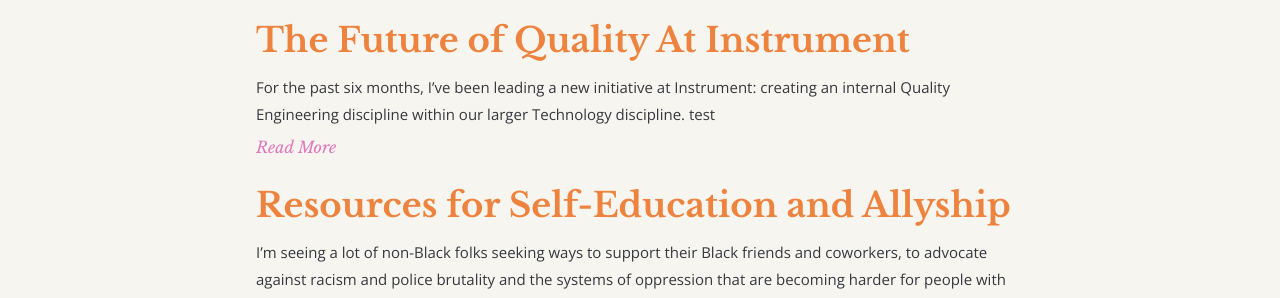
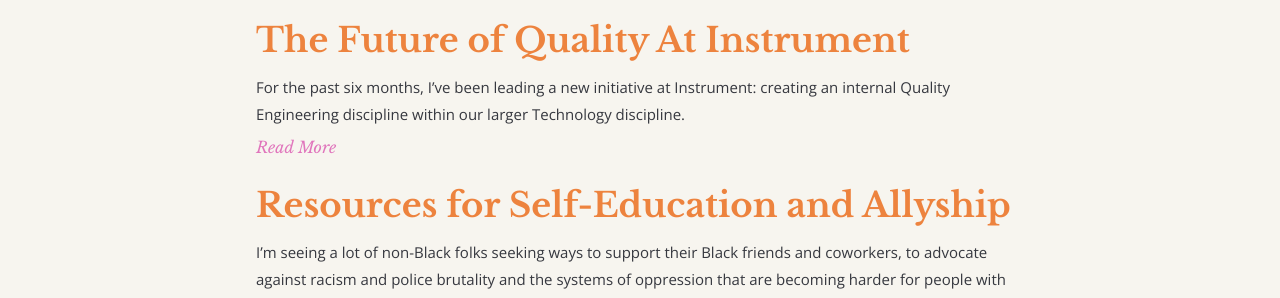
Before and after one commit to angelariggs/angelariggs.github.io, a Jekyll site: the page built from articles.md, in a window 1280 px wide and 900 px high. Shown: the part 209-507 px from the top of the window. Built offline with Jekyll 4.4.1, drawn with Linux system fonts in a browser that asks for light colours; part of the change alters nothing that is shown.

```diff
--- a/_includes/meta.html
+++ b/_includes/meta.html
@@ -16,3 +16,9 @@
     <meta property="og:title" content="{{ page.title }}" />
     <meta property="twitter:title" content="{{ page.title }}" />
     {% endif %}
+
+    {% if page.image %}
+    <meta property="og:image" content="../images/metadata.png">
+    {% else %}
+    <meta property="og:image" content="../images/metadata.png">
+    {% endif %}
--- a/_posts/2020-07-02-future-of-quality-at-instrument.md
+++ b/_posts/2020-07-02-future-of-quality-at-instrument.md
@@ -7,7 +7,7 @@ image: ../images/metadata.png
 comments: true
 ---
 
-For the past six months, I’ve been leading a new initiative at Instrument: creating an internal Quality Engineering discipline within our larger Technology discipline. test
+For the past six months, I’ve been leading a new initiative at Instrument: creating an internal Quality Engineering discipline within our larger Technology discipline.
 
 Instrument has historically partnered with external agencies for quality assurance, using a model that brings in a separate QA team during the closing sprints of a project. Instrument has launched beautiful and innovative products under this model - but now I want to take it even further, and set a foundation that will allow us to solve bigger and better challenges together.
 
```
